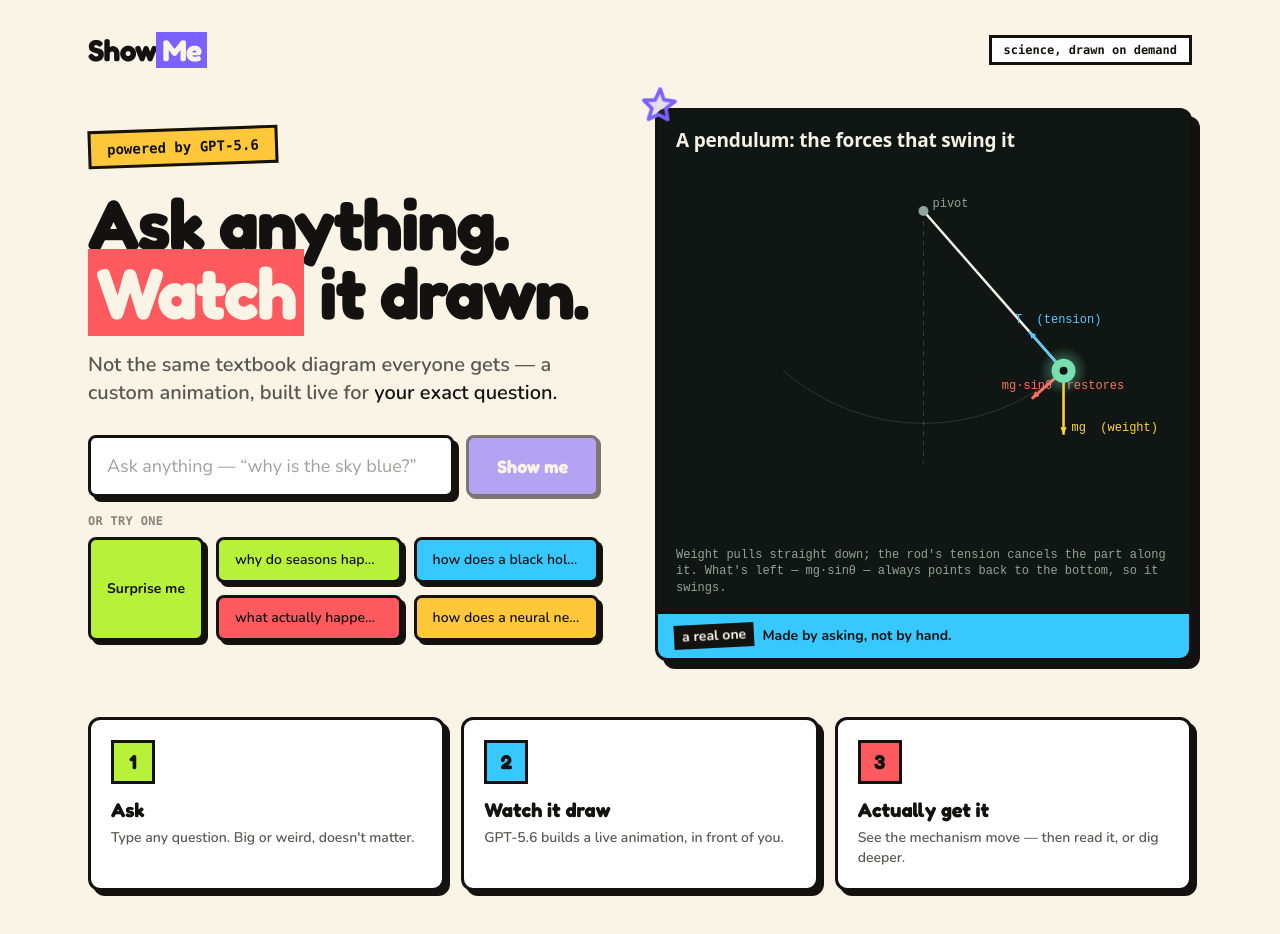
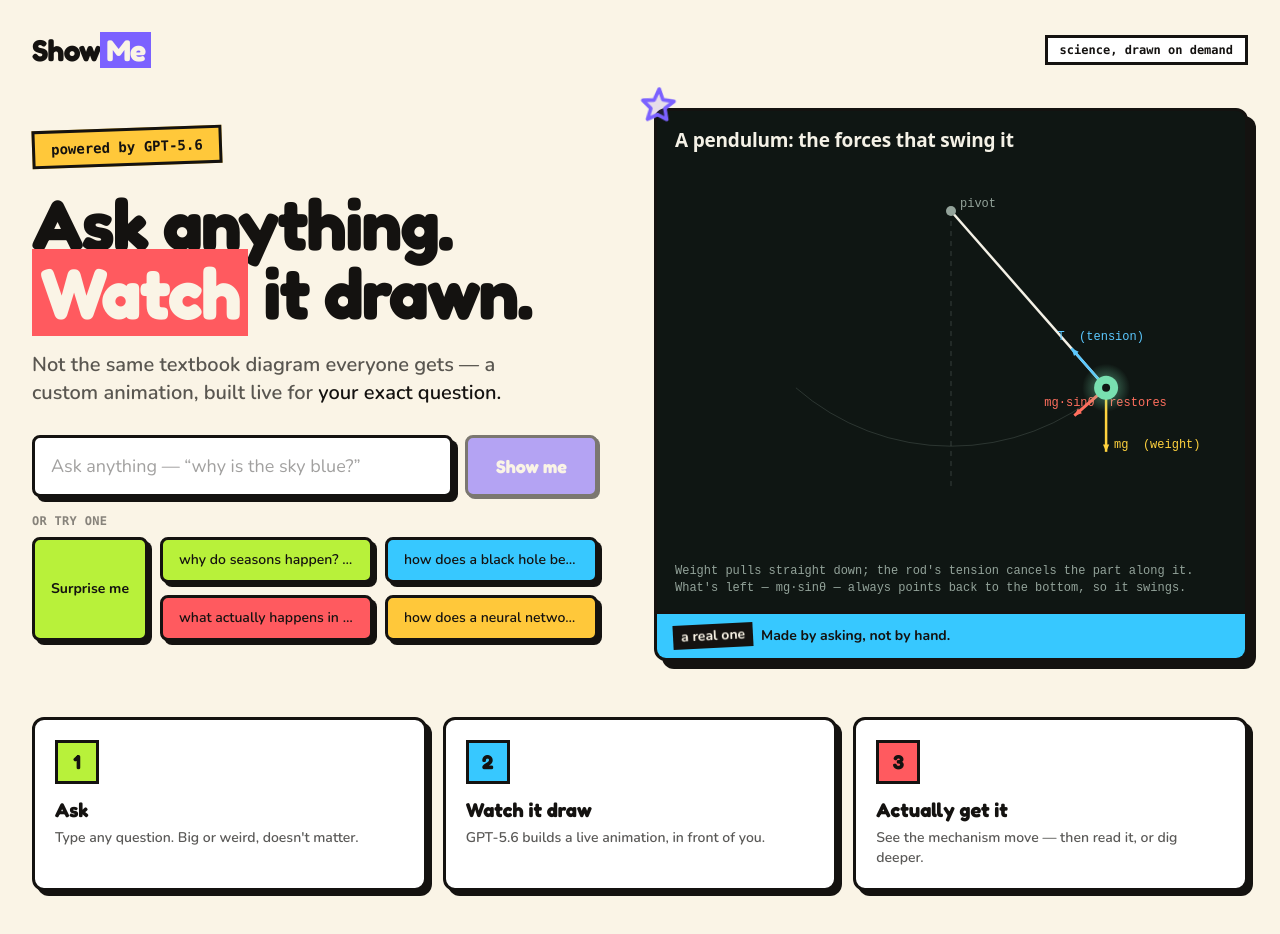
Before and after one commit to santoshcheethiralame-dot/ShowMe, a Next.js app: page / in a window 1280 px wide. Shown: the top 934 px of the page. Built offline with nearby package versions, Linux system fonts and the light colour scheme.

Commit message:
Widen the page to fill more of the screen

```diff
--- a/app/page.tsx
+++ b/app/page.tsx
@@ -176,7 +176,7 @@ export default function Home() {
   );
 
   return (
-    <main className="mx-auto flex w-full max-w-6xl flex-1 flex-col px-6 py-8">
+    <main className="mx-auto flex w-full max-w-[1600px] flex-1 flex-col px-8 py-8">
       {/* Top bar */}
       <header className="mb-10 flex items-center justify-between">
         <h1 className="font-display text-3xl font-bold tracking-tight">
```
